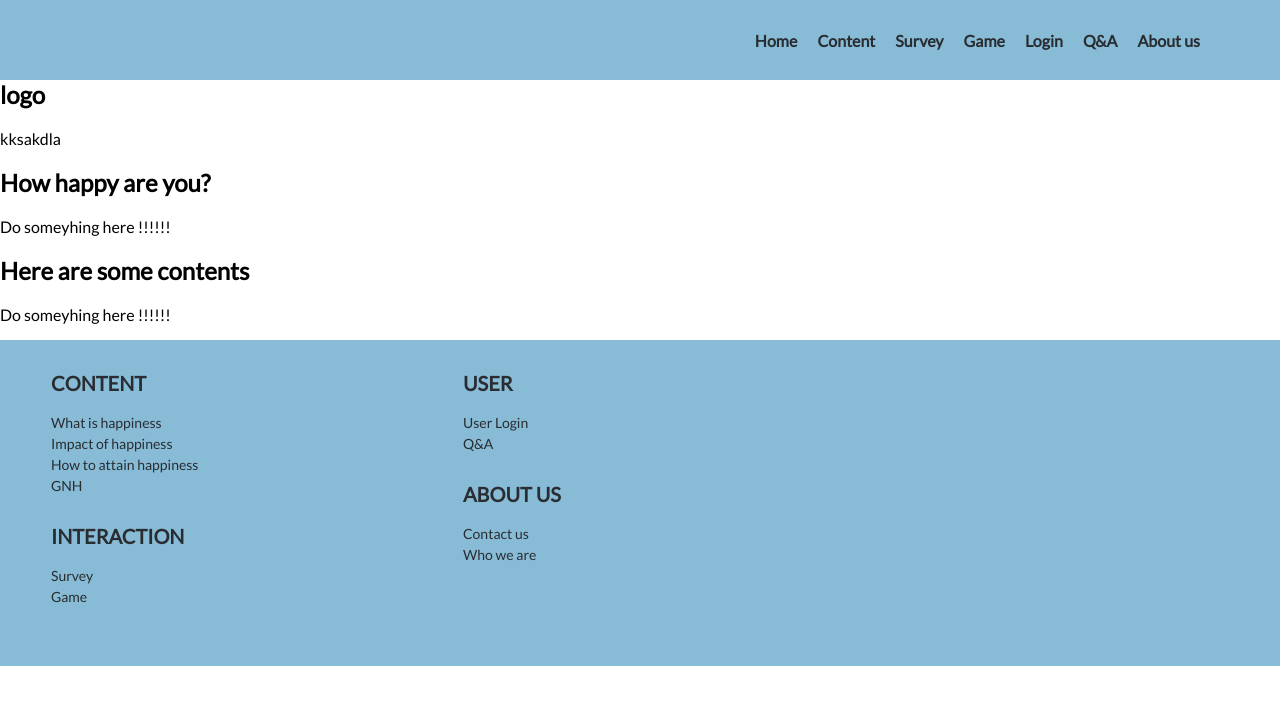
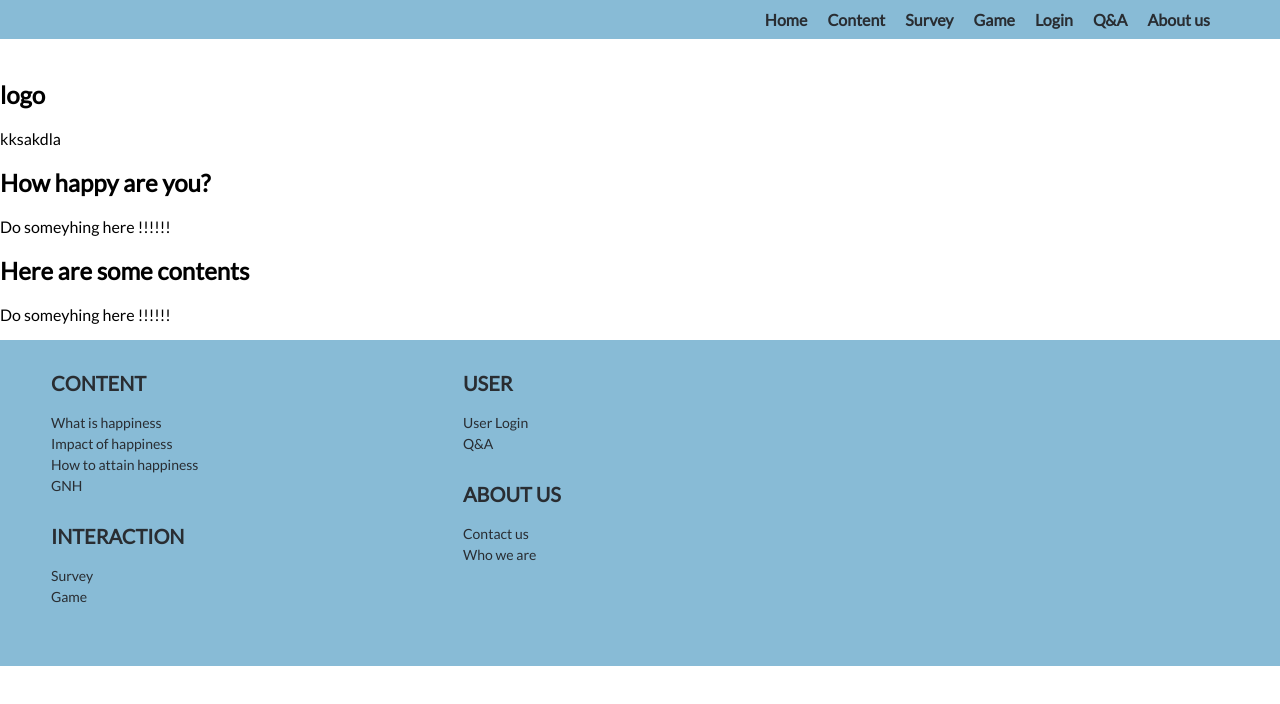
Before and after one commit to anggelaho/happiness, a plain HTML site: page mainpage.html in a window 1280 px wide. Shown: the top 704 px of the page. Drawn offline with Linux system fonts and the light colour scheme; files that its build step writes are made by us from their sources.

Commit message:
Update mainpage.css

```diff
--- a/mainpage.css
+++ b/mainpage.css
@@ -33,15 +33,16 @@ a img {
 /* this is header*/
 nav {
   width:100%;
-  height:80px;
-  line-height: 50px;
   position: fixed;
   background: #88BBD6;
   top:0px;
+  padding: 10px;
 }
 
 nav ul{
   list-style-type: none;;
+  margin: 0;
+  padding: 0;
 }
 nav li{
   margin-right:20px;
@@ -53,7 +54,7 @@ nav li a {
   color: #292d32;
   font-weight: bold;
   text-decoration: none;
-
+  display: inline-block;
 }
 
 nav li a:hover{
```
